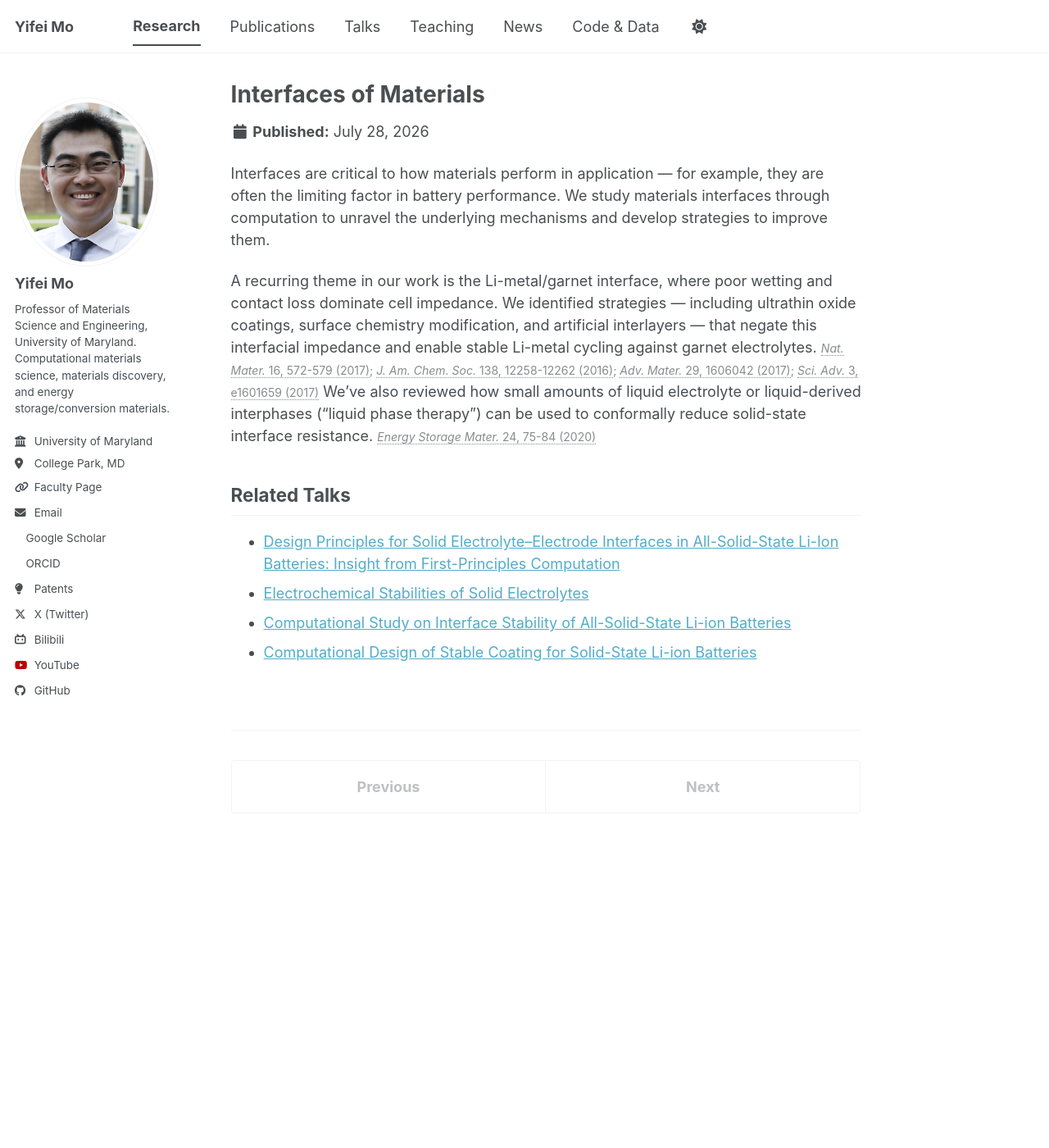
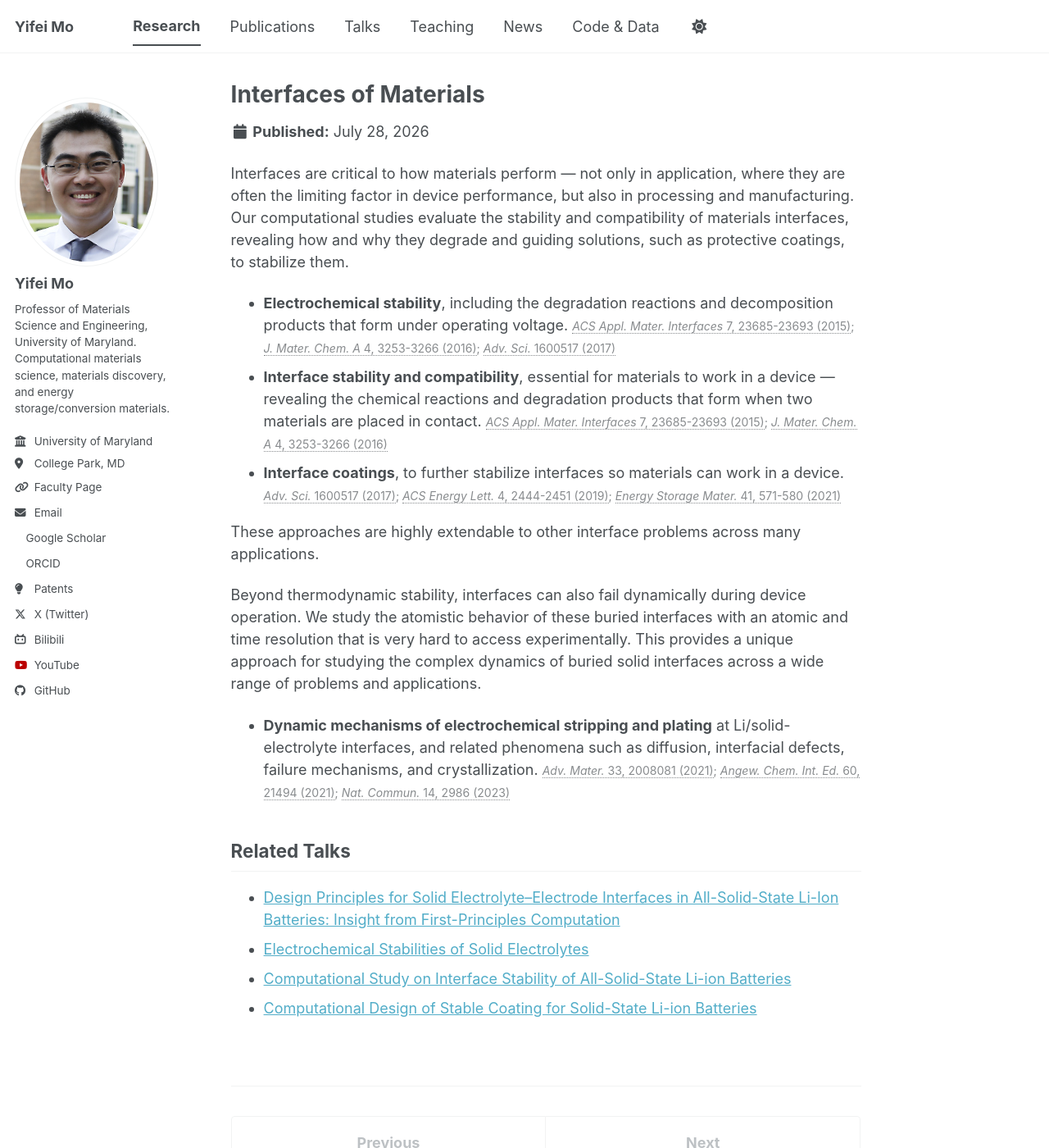
Before and after one commit to yifeimo/yifeimo.github.io, a Jekyll site: the page built from _research/04-interfaces-of-materials.md, in a window 1280 px wide and 1400 px high. Shown: the whole window at 82% size. Built offline with Jekyll 4.4.1, drawn with Linux system fonts in a browser that asks for light colours; a style sheet for code colours, icons or effects is not loaded.

Commit message:
Rework Interfaces of Materials page around stability and buried-interface dynamics
Replace experimental-collaboration citations with the research group own computational
work on interface stability/compatibility, coatings, and Li stripping/plating
dynamics; emphasize degradation reactions and the unique atomic/time resolution
of buried-interface studies.

```diff
--- a/_research/04-interfaces-of-materials.md
+++ b/_research/04-interfaces-of-materials.md
@@ -4,12 +4,20 @@ collection: research
 permalink: /research/interfaces-of-materials/
 icon: layer-group
 order: 5
-excerpt: "Studying materials interfaces through computation to unravel the mechanisms that limit performance or cause failure in devices."
+excerpt: "We evaluate interface stability and compatibility — crucial for both application and processing — revealing degradation and guiding protective coatings, and resolve buried-interface dynamics and failure at an atomic and time resolution hard to access experimentally."
 ---
 
-Interfaces are critical to how materials perform in application — for example, they are often the limiting factor in battery performance. We study materials interfaces through computation to unravel the underlying mechanisms and develop strategies to improve them.
+Interfaces are critical to how materials perform — not only in application, where they are often the limiting factor in device performance, but also in processing and manufacturing. Our computational studies evaluate the stability and compatibility of materials interfaces, revealing how and why they degrade and guiding solutions, such as protective coatings, to stabilize them.
 
-A recurring theme in our work is the Li-metal/garnet interface, where poor wetting and contact loss dominate cell impedance. We identified strategies — including ultrathin oxide coatings, surface chemistry modification, and artificial interlayers — that negate this interfacial impedance and enable stable Li-metal cycling against garnet electrolytes. <span class="citation">[*Nat. Mater.* 16, 572-579 (2017)](http://dx.doi.org/10.1038/nmat4821); [*J. Am. Chem. Soc.* 138, 12258-12262 (2016)](http://dx.doi.org/10.1021/jacs.6b06777); [*Adv. Mater.* 29, 1606042 (2017)](http://dx.doi.org/10.1002/adma.201606042); [*Sci. Adv.* 3, e1601659 (2017)](http://dx.doi.org/10.1126/sciadv.1601659)</span> We've also reviewed how small amounts of liquid electrolyte or liquid-derived interphases ("liquid phase therapy") can be used to conformally reduce solid-state interface resistance. <span class="citation">[*Energy Storage Mater.* 24, 75-84 (2020)](https://doi.org/10.1016/j.ensm.2019.07.026)</span>
+* **Electrochemical stability**, including the degradation reactions and decomposition products that form under operating voltage. <span class="citation">[*ACS Appl. Mater. Interfaces* 7, 23685-23693 (2015)](http://dx.doi.org/10.1021/acsami.5b07517); [*J. Mater. Chem. A* 4, 3253-3266 (2016)](http://dx.doi.org/10.1039/C5TA08574H); [*Adv. Sci.* 1600517 (2017)](http://dx.doi.org/10.1002/advs.201600517)</span>
+* **Interface stability and compatibility**, essential for materials to work in a device — revealing the chemical reactions and degradation products that form when two materials are placed in contact. <span class="citation">[*ACS Appl. Mater. Interfaces* 7, 23685-23693 (2015)](http://dx.doi.org/10.1021/acsami.5b07517); [*J. Mater. Chem. A* 4, 3253-3266 (2016)](http://dx.doi.org/10.1039/C5TA08574H)</span>
+* **Interface coatings**, to further stabilize interfaces so materials can work in a device. <span class="citation">[*Adv. Sci.* 1600517 (2017)](http://dx.doi.org/10.1002/advs.201600517); [*ACS Energy Lett.* 4, 2444-2451 (2019)](https://doi.org/10.1021/acsenergylett.9b01703); [*Energy Storage Mater.* 41, 571-580 (2021)](https://doi.org/10.1016/j.ensm.2021.06.027)</span>
+
+These approaches are highly extendable to other interface problems across many applications.
+
+Beyond thermodynamic stability, interfaces can also fail dynamically during device operation. We study the atomistic behavior of these buried interfaces with an atomic and time resolution that is very hard to access experimentally. This provides a unique approach for studying the complex dynamics of buried solid interfaces across a wide range of problems and applications.
+
+* **Dynamic mechanisms of electrochemical stripping and plating** at Li/solid-electrolyte interfaces, and related phenomena such as diffusion, interfacial defects, failure mechanisms, and crystallization. <span class="citation">[*Adv. Mater.* 33, 2008081 (2021)](https://doi.org/10.1002/adma.202008081); [*Angew. Chem. Int. Ed.* 60, 21494 (2021)](https://doi.org/10.1002/anie.202108144); [*Nat. Commun.* 14, 2986 (2023)](https://doi.org/10.1038/s41467-023-38757-2)</span>
 
 Related Talks
 ------
```
